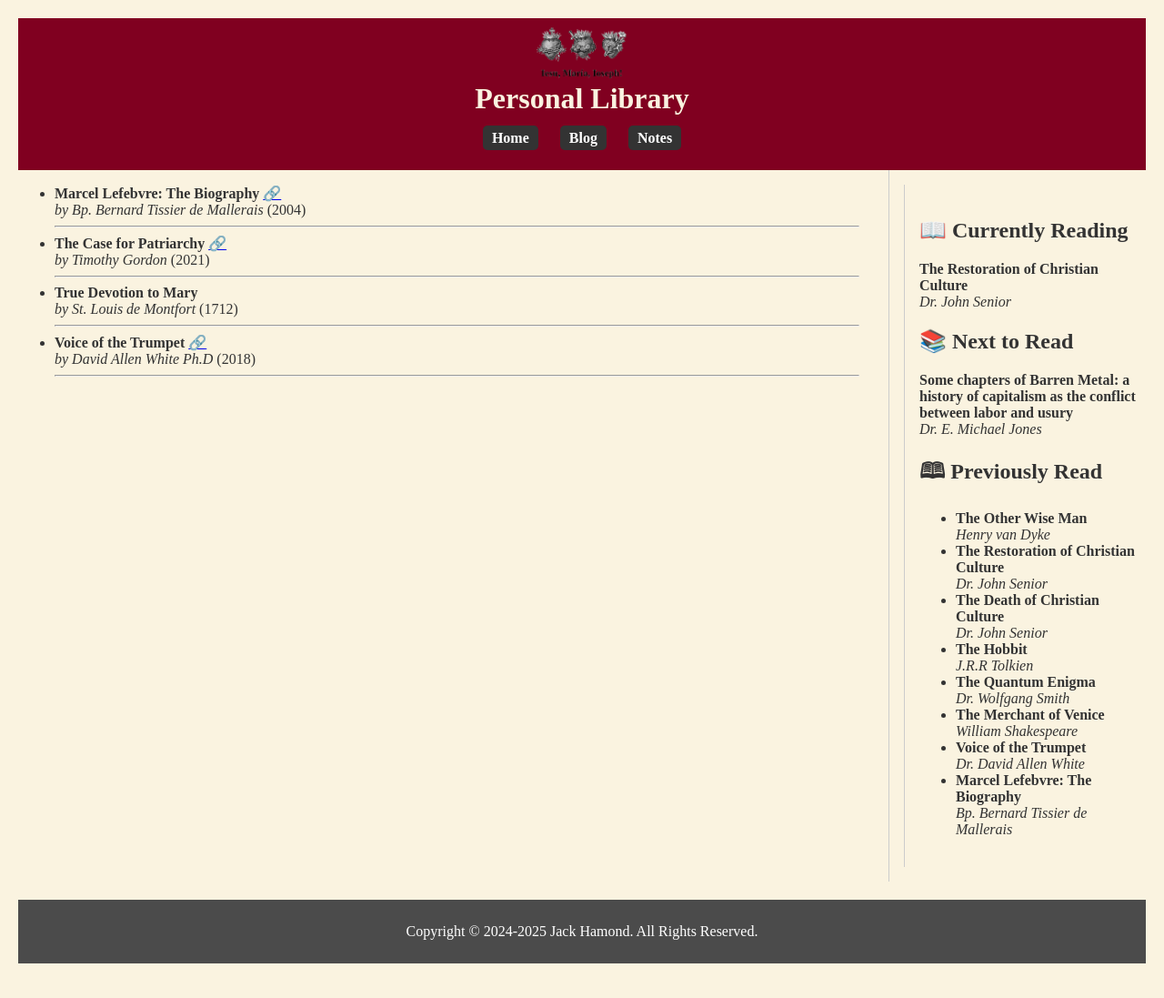
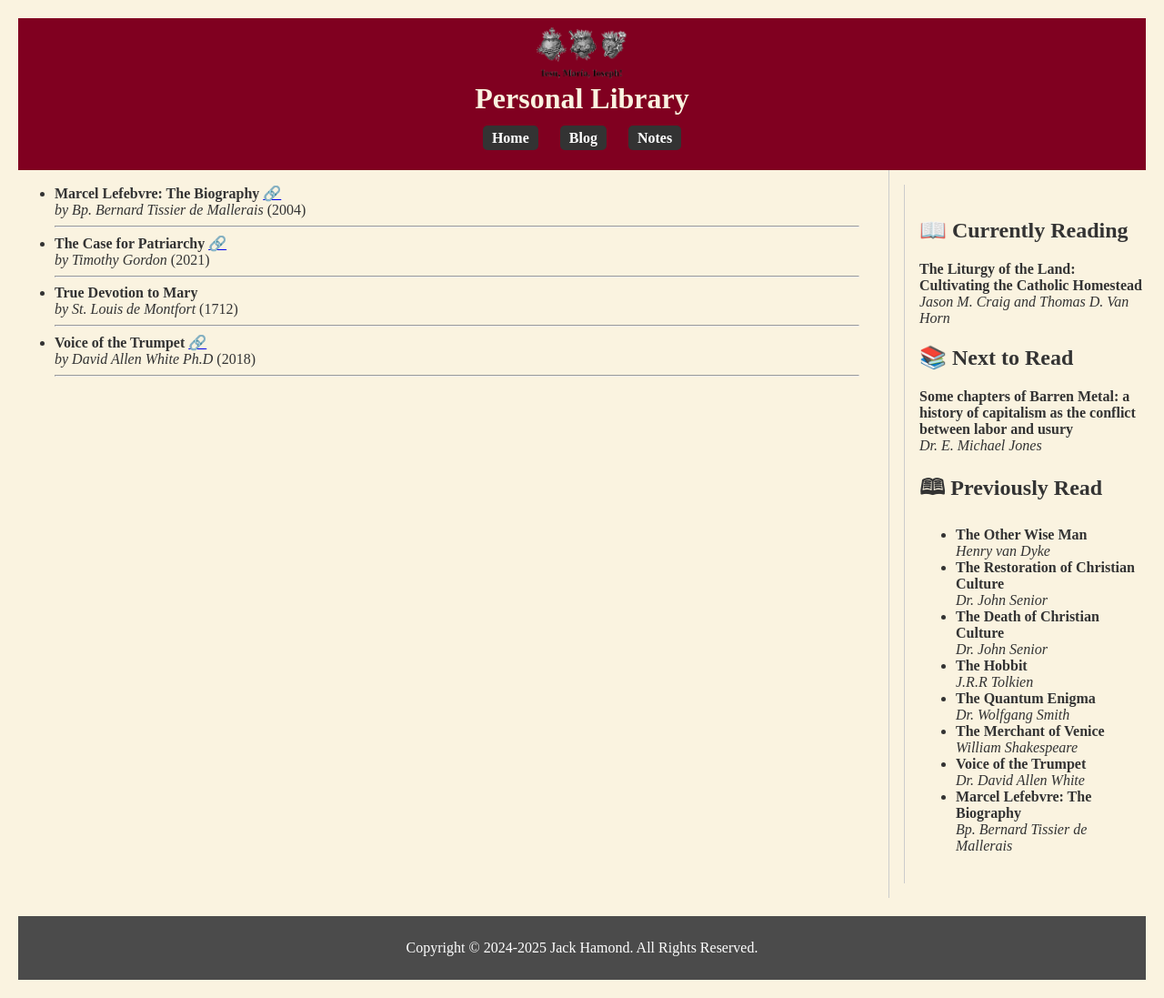
Before and after one commit to jackhamond/jackhamond.github.io, a Jekyll site: the page built from indices/library.md, in a window 1280 px wide and 1097 px high. Shown: the whole window at 91% size. Built offline with Jekyll 4.4.1, drawn with Linux system fonts in a browser that asks for light colours.

Commit message:
Update reading.yml

```diff
--- a/_data/library/reading.yml
+++ b/_data/library/reading.yml
@@ -1,6 +1,6 @@
 current:
-  title: "The Restoration of Christian Culture"
-  author: "Dr. John Senior"
+  title: "The Liturgy of the Land: Cultivating the Catholic Homestead"
+  author: "Jason M. Craig and Thomas D. Van Horn"
 
 next:
   title: "Some chapters of Barren Metal: a history of capitalism as the conflict between labor and usury"
```
